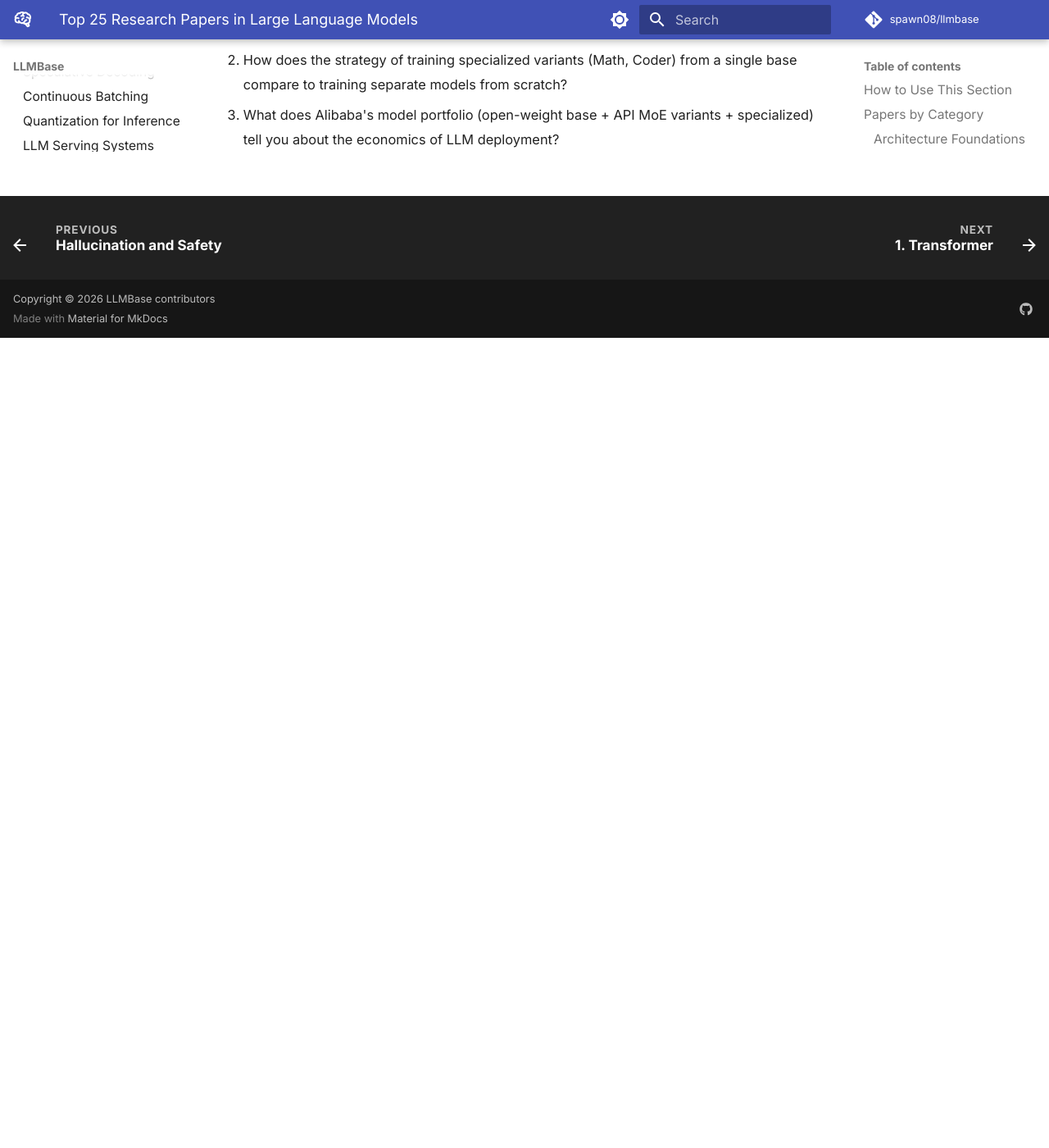
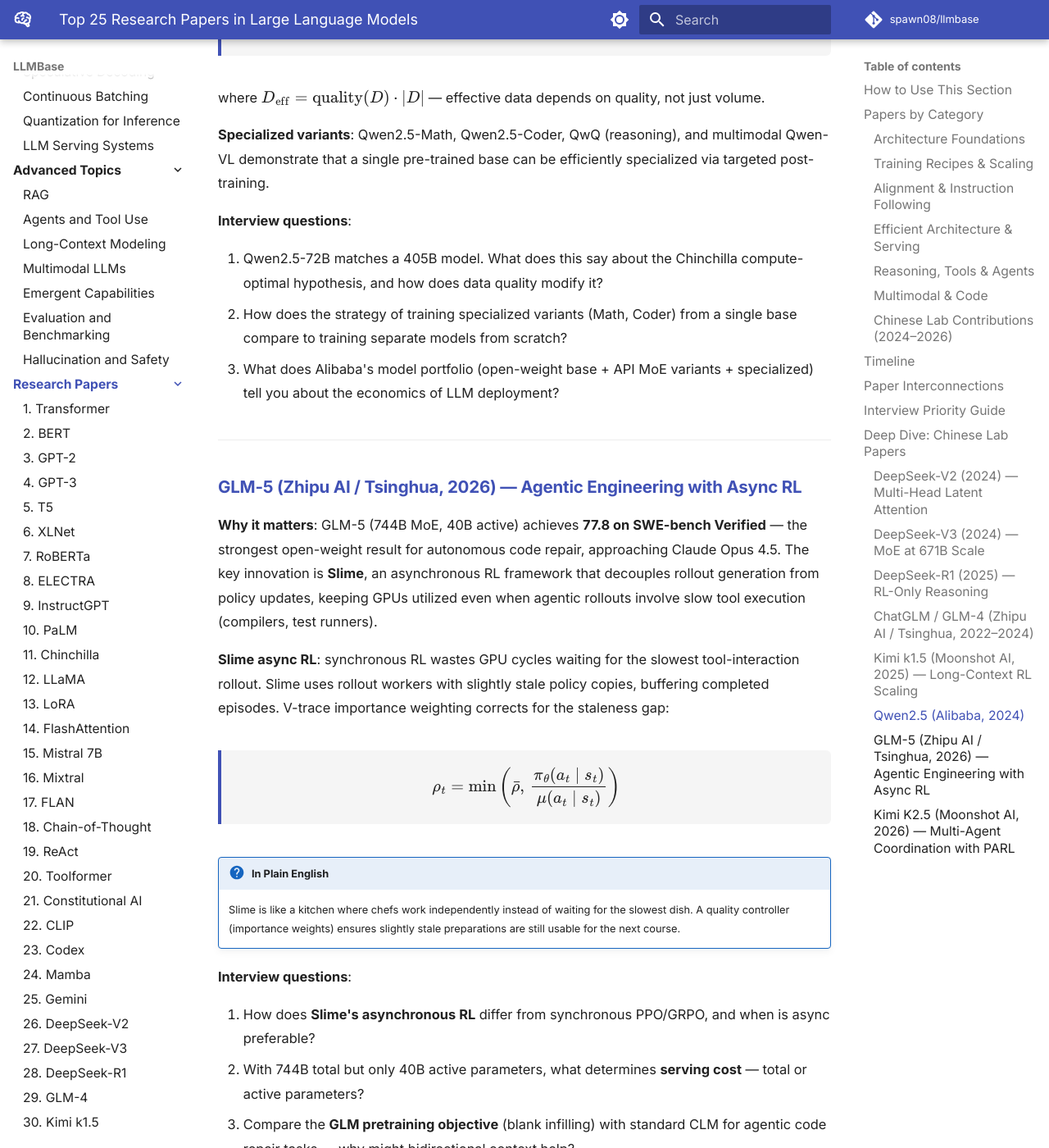
Before and after one commit to spawn08/llmbase, an MkDocs documentation site: the page built from docs/06_research_papers/index.md, in a window 1280 px wide and 1400 px high, scrolled down 11229 px. Shown: the whole window at 82% size. Built offline with MkDocs 1.6.1 and Material for MkDocs 9.7.7, drawn with Linux system fonts in a browser that asks for light colours; comment, search, counter and statistics services are not loaded; before the commit the page ends 11641 px from its top, so only the background shows below that; some of the changed text lies outside the part shown.

Commit message:
Update Chinese Lab Contributions section to extend the timeline to 2026 and include new entries for GLM-5 and Kimi K2.5. Enhance descriptions of their innovative approaches in agentic systems and multi-agent coordination, along with relevant interview questions.

```diff
--- a/docs/06_research_papers/index.md
+++ b/docs/06_research_papers/index.md
@@ -72,9 +72,9 @@
 | 23 | [Codex](23_codex.md) | 2021 | Code generation, HumanEval benchmark, pass@k metric |
 | 25 | [Gemini](25_gemini.md) | 2023 | Native multimodal — text, images, audio, video |
 
-### Chinese Lab Contributions (2024–2025)
+### Chinese Lab Contributions (2024–2026)
 
-The Chinese research ecosystem produced several landmark papers in 2024–2025 that fundamentally changed how the field thinks about reasoning, KV cache efficiency, and MoE training. These are essential reading for any LLM interview in 2025–2026.
+The Chinese research ecosystem produced several landmark papers in 2024–2026 that fundamentally changed how the field thinks about reasoning, KV cache efficiency, MoE training, agentic systems, and multi-agent coordination. These are essential reading for any LLM interview in 2025–2026.
 
 | # | Paper | Lab | Year | Key Contribution |
 |---|---|---|---|---|
@@ -84,6 +84,8 @@
 | 29 | [ChatGLM / GLM-4](29_glm4.md) | Zhipu AI / THU | 2024 | GLM pretraining unifies MLM+CLM; bilingual at scale |
 | 30 | [Kimi k1.5](30_kimi_k1_5.md) | Moonshot AI | 2025 | Long-context RL scaling; partial rollouts; online mirror descent |
 | 31 | [Qwen2.5](31_qwen2_5.md) | Alibaba | 2024 | 18T tokens, 72B matches 405B Llama; Qwen2.5-Math/Coder family |
+| 32 | [GLM-5](32_glm5.md) | Zhipu AI / THU | 2026 | 744B MoE, Slime async RL, SotA open-weight agentic coding |
+| 33 | [Kimi K2.5](33_kimi_k2_5.md) | Moonshot AI | 2026 | 1T MoE, Agent Swarm (PARL), native multimodality with MoonViT |
 
 ---
 
@@ -100,6 +102,7 @@
 | 2023 | LLaMA, Mistral 7B, ReAct, Toolformer, Mamba, Gemini |
 | 2024 | Mixtral, DeepSeek-V2, DeepSeek-V3, ChatGLM/GLM-4, Qwen2.5 |
 | 2025 | DeepSeek-R1, Kimi k1.5 |
+| 2026 | GLM-5, Kimi K2.5 |
 
 ## Paper Interconnections
 
@@ -118,7 +121,10 @@
     LLaMA --> DSV2[DeepSeek-V2] --> DSV3[DeepSeek-V3] --> DSR1[DeepSeek-R1]
     Mixtral --> DSV3
     DSR1 --> KimiK15[Kimi k1.5]
+    KimiK15 --> KimiK25[Kimi K2.5]
     BERT --> GLM4[GLM-4]
+    GLM4 --> GLM5[GLM-5]
+    DSR1 --> GLM5
     GPT3 --> Qwen25[Qwen2.5]
     Inst --> DSR1
     CoT --> DSR1
@@ -131,8 +137,8 @@
 - **Alignment:** InstructGPT → Constitutional AI / FLAN
 - **Tools & Agents:** Chain-of-Thought → ReAct → Toolformer
 - **Multimodal:** CLIP → Gemini
-- **Chinese lab thread:** LLaMA → DeepSeek-V2 (MLA) → DeepSeek-V3 (MoE+FP8) → DeepSeek-R1 (GRPO) → Kimi k1.5 (long-context RL)
-- **Bilingual/GLM thread:** BERT → GLM-4 → GLM-Z1
+- **Chinese lab thread:** LLaMA → DeepSeek-V2 (MLA) → DeepSeek-V3 (MoE+FP8) → DeepSeek-R1 (GRPO) → Kimi k1.5 (long-context RL) → Kimi K2.5 (Agent Swarm)
+- **Bilingual/GLM thread:** BERT → GLM-4 → GLM-5 (async RL, agentic coding)
 
 ## Interview Priority Guide
 
@@ -151,6 +157,8 @@
 11. **DeepSeek-R1** — now essential; GRPO, RL-only reasoning, distillation
 12. **DeepSeek-V2/V3** — MLA for KV cache, MoE load balancing
 13. **Kimi k1.5** — long-context RL as an alternative to MCTS
+14. **GLM-5** — async RL for agentic coding, MoE serving
+15. **Kimi K2.5** — multi-agent RL (PARL), native multimodality
 
 ---
 
@@ -285,3 +293,47 @@
 1. Qwen2.5-72B matches a 405B model. What does this say about the Chinchilla compute-optimal hypothesis, and how does data quality modify it?
 2. How does the strategy of training specialized variants (Math, Coder) from a single base compare to training separate models from scratch?
 3. What does Alibaba's model portfolio (open-weight base + API MoE variants + specialized) tell you about the economics of LLM deployment?
+
+---
+
+### GLM-5 (Zhipu AI / Tsinghua, 2026) — Agentic Engineering with Async RL
+
+**Why it matters**: GLM-5 (744B MoE, 40B active) achieves **77.8 on SWE-bench Verified** — the strongest open-weight result for autonomous code repair, approaching Claude Opus 4.5. The key innovation is **Slime**, an asynchronous RL framework that decouples rollout generation from policy updates, keeping GPUs utilized even when agentic rollouts involve slow tool execution (compilers, test runners).
+
+**Slime async RL**: synchronous RL wastes GPU cycles waiting for the slowest tool-interaction rollout. Slime uses rollout workers with slightly stale policy copies, buffering completed episodes. V-trace importance weighting corrects for the staleness gap:
+
+\[
+\rho_t = \min\left(\bar{\rho},\, \frac{\pi_\theta(a_t \mid s_t)}{\mu(a_t \mid s_t)}\right)
+\]
+
+!!! math-intuition "In Plain English"
+    Slime is like a kitchen where chefs work independently instead of waiting for the slowest dish. A quality controller (importance weights) ensures slightly stale preparations are still usable for the next course.
+
+**Interview questions**:
+
+1. How does **Slime's asynchronous RL** differ from synchronous PPO/GRPO, and when is async preferable?
+2. With 744B total but only 40B active parameters, what determines **serving cost** — total or active parameters?
+3. Compare the **GLM pretraining objective** (blank infilling) with standard CLM for agentic code repair tasks — why might bidirectional context help?
+
+---
+
+### Kimi K2.5 (Moonshot AI, 2026) — Multi-Agent Coordination with PARL
+
+**Why it matters**: Kimi K2.5 (1T MoE, 32B active, 384 experts) introduces **Agent Swarm** — a system that orchestrates up to 100 parallel sub-agents with 1,500 tool calls per workflow. The coordinator is trained with **Parallel-Agent Reinforcement Learning (PARL)**, which rewards both task-completion quality and parallelism speedup. Native multimodality via **MoonViT 400M** enables visual-to-code generation from UI screenshots.
+
+**PARL reward**:
+
+\[
+R(D, y) = R_{\text{quality}}(y, q) + \beta \cdot \frac{T_{\text{sequential}}}{T_{\text{parallel}}(D)}
+\]
+
+The speedup ratio rewards decompositions that achieve genuine parallelism — the coordinator learns which tasks can be parallelized vs which have sequential dependencies.
+
+!!! math-intuition "In Plain English"
+    PARL is MapReduce for LLM tasks — the coordinator learns to map work to parallel sub-agents and reduce results into a final output. The RL reward incentivizes both getting the right answer AND doing it faster via parallelism.
+
+**Interview questions**:
+
+1. How does PARL differ from prompt-based multi-agent frameworks (AutoGen, CrewAI)?
+2. What are the trade-offs between **native multimodal pretraining** (K2.5) vs **bolt-on** vision encoders (LLaVA)?
+3. With 384 experts and 8 active per token, what is the memory footprint and what are the load balancing challenges?
```
